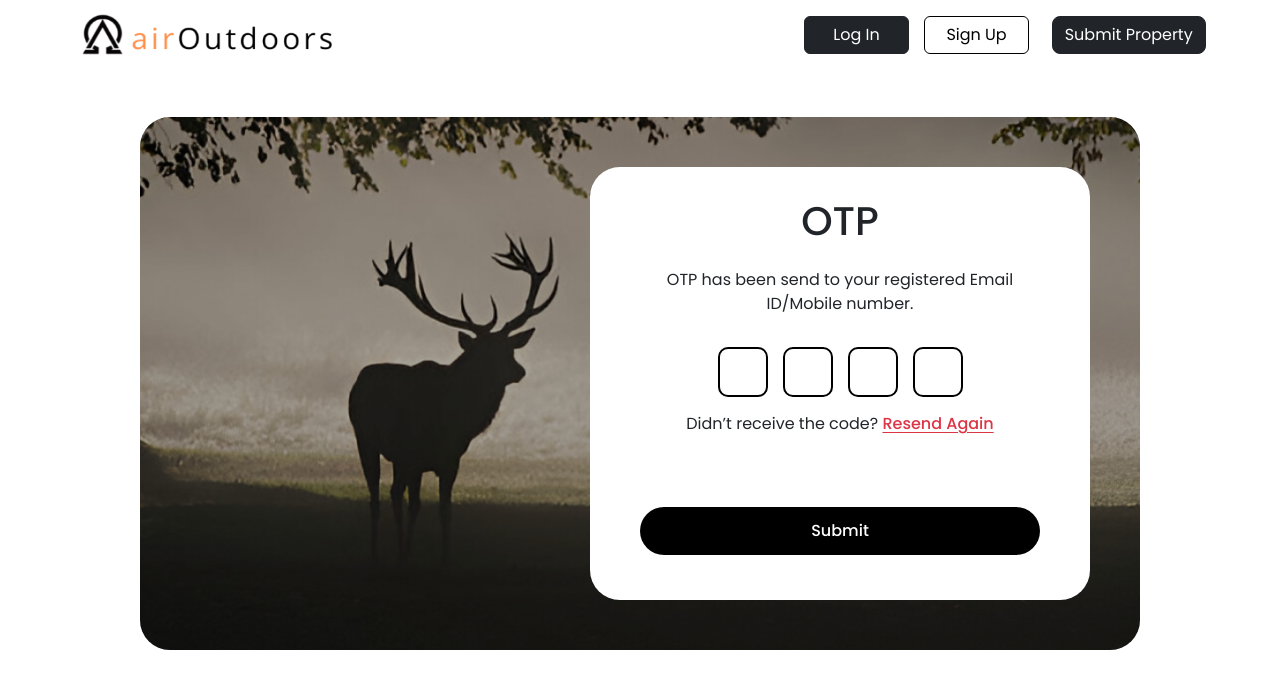
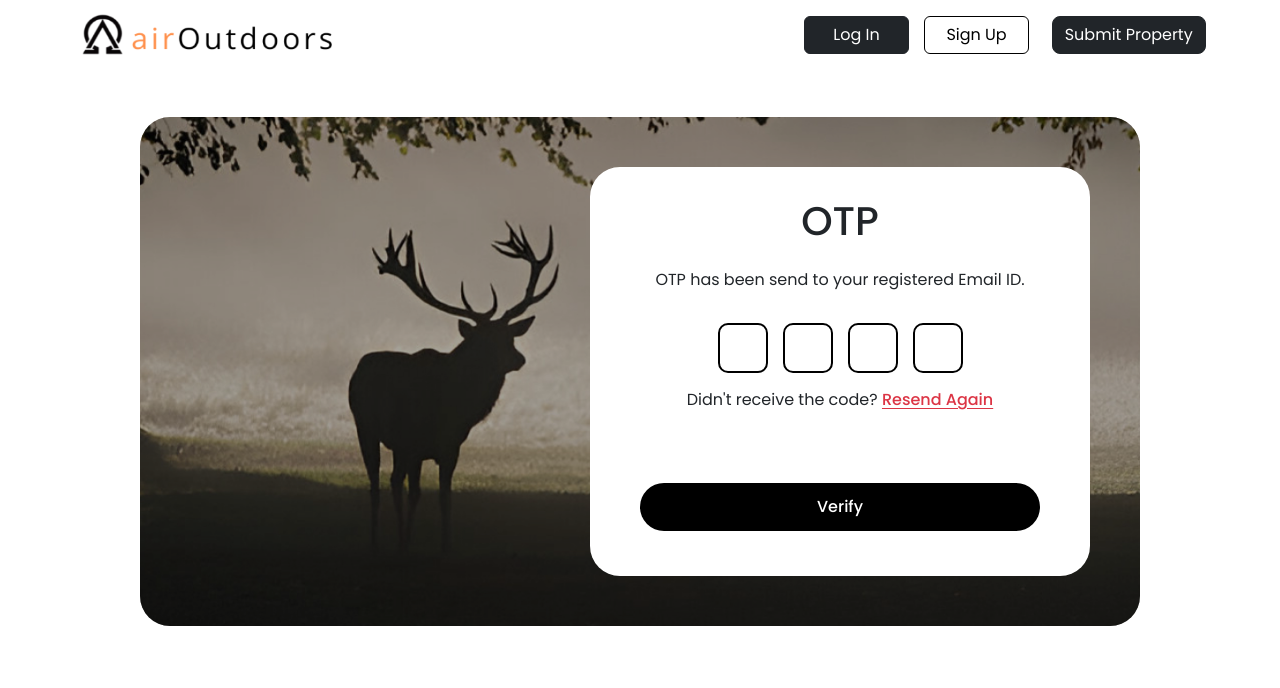
Before and after one commit to ujjwal060/airOutDoorFrontend, a React (Create React App) app: page /otp in a window 1280 px wide. Shown: the top 688 px of the page. Built offline with nearby package versions, Linux system fonts and the light colour scheme.

Commit message:
login forgate set

```diff
--- a/src/Auth/ForgotPassword/ForgotPassword.jsx
+++ b/src/Auth/ForgotPassword/ForgotPassword.jsx
@@ -1,32 +1,62 @@
-import React from 'react';
-import 'bootstrap/dist/css/bootstrap.min.css';
-import { Link } from "react-router-dom";
+import React, { useState } from "react";
+import "bootstrap/dist/css/bootstrap.min.css";
+import { useNavigate } from "react-router-dom";
+import axios from "axios";
+import { ToastContainer, toast } from "react-toastify";
+import "react-toastify/dist/ReactToastify.css";
 
 function ForgotPassword() {
+  const [email, setEmail] = useState("");
+  const navigate = useNavigate();
+
+  const handleSubmit = async (e) => {
+    e.preventDefault();
+
+    try {
+      const response = await axios.post("http://localhost:8000/user/forgate", { email });
+      if (response.status === 200) {
+        toast.success("OTP sent successfully!");
+        setTimeout(() => {
+          navigate("/otp",{state:{email:email}});
+        }, 2000);
+      }
+    } catch (error) {
+      toast.error(error.response?.data?.message);
+    }
+  };
+
   return (
-    <div className='forgotpassword'>
+    <div className="forgotpassword">
       <section class="py-5">
         <div class="container">
           <div class="row">
             <div class="col-sm-12">
               <div class="verfication">
-                        <form action="">
+                <form  onSubmit={handleSubmit}>
                   <h1 class="text-center">Forgot Password</h1>
                   <div class="field">
                     <label for="username">Email or Mobile Number</label>
-                                <input type="text" id="username" class="form-control" name="username" value="" placeholder="Enter Email or Mobile Number" required/>
+                    <input
+                      type="email"
+                      id="email"
+                      className="form-control"
+                      name="email"
+                      value={email}
+                      onChange={(e) => setEmail(e.target.value)}
+                      placeholder="Enter your Email"
+                      required
+                    />
                   </div>
-                            <Link to="/otp">
-                            <input type="submit" value="Submit" class="submit_btn" />
-                            </Link>
+                  <input type="submit" value="Send OTP" class="submit_btn" />
                 </form>
               </div>
             </div>
           </div>
         </div>
       </section>
+      <ToastContainer />
     </div>
-  )
+  );
 }
 
 export default ForgotPassword;
--- a/src/Auth/OTP/OTP.jsx
+++ b/src/Auth/OTP/OTP.jsx
@@ -1,36 +1,106 @@
-import React from 'react';
-import 'bootstrap/dist/css/bootstrap.min.css';
-import { Link } from "react-router-dom";
+import React, { useRef, useState } from "react";
+import "bootstrap/dist/css/bootstrap.min.css";
+import { useLocation, useNavigate } from "react-router-dom";
+import axios from "axios";
+import { ToastContainer, toast } from "react-toastify";
+import "react-toastify/dist/ReactToastify.css";
+function OTP() {
+  const [otp, setOtp] = useState(Array(4).fill(""));
+  const inputRefs = useRef([]);
+  const navigate = useNavigate();
+  const location = useLocation();
+  const email = location.state?.email;
 
-function OTP() {
+  const handleChange = (e, index) => {
+    const value = e.target.value;
+    if (/^[0-9]$/.test(value) || value === "") {
+      const newOtp = [...otp];
+      newOtp[index] = value;
+      setOtp(newOtp);
+
+      if (value && index < otp.length - 1) {
+        inputRefs.current[index + 1].focus();
+      }
+    }
+  };
+
+  const handleSubmit = async (e) => {
+    e.preventDefault();
+    const otpCode = otp.join("");
+
+    try {
+      const response = await axios.post(
+        "http://localhost:8000/user/verifyCode",
+        { verificationCode: otpCode, email: email }
+      );
+      toast.success("OTP verified successfully!");
+      setTimeout(() => {
+        navigate("/resetpassword",{state:{email:email}});
+      }, 2000);
+    } catch (error) {
+      toast.error(error.response?.data?.message);
+    }
+  };
+
+  const handleResend = async () => {
+    try {
+      const response = await axios.post("http://localhost:8000/user/sendOTP", {
+        email: email,
+      });
+      if (response.status === 200) {
+      toast.success("OTP resent successfully!");
+      }
+    } catch (error) {
+      toast.error(error.response?.data?.message);
+    }
+  };
+
   return (
-    <div className='otp'>
+    <div className="otp">
       <section class="py-5">
         <div class="container">
           <div class="row">
             <div class="col-sm-12">
               <div class="verfication">
-                        <form action="" class="text-center">
+                <form onSubmit={handleSubmit} class="text-center">
                   <h1>OTP</h1>
-                            <p>OTP has been send to your registered Email ID/Mobile number.</p>
+                  <p>
+                    OTP has been send to your registered Email ID.
+                  </p>
                   <div id="verify">
-                                <input class="input" type="text" inputmode="numeric" maxlength="1" />
-                                <input class="input" type="text" inputmode="numeric" maxlength="1" />
-                                <input class="input" type="text" inputmode="numeric" maxlength="1" />
-                                <input class="input" type="text" inputmode="numeric" maxlength="1" />
+                    {otp.map((digit, index) => (
+                      <input
+                        key={index}
+                        className="input"
+                        type="text"
+                        inputMode="numeric"
+                        maxLength="1"
+                        value={digit}
+                        onChange={(e) => handleChange(e, index)}
+                        ref={(el) => (inputRefs.current[index] = el)}
+                      />
+                    ))}
                   </div>
-                            <p>Didn’t receive the code? <a href="#" class="text-danger text-decoration-underline">Resend Again</a></p>
-                            <Link to="/resetpassword">
-                                <input type="submit" value="Submit" class="submit_btn" />
-                            </Link>
+                  <p>
+                    Didn't receive the code?{" "}
+                    <a
+                      href="#"
+                      className="text-danger text-decoration-underline"
+                      onClick={handleResend}
+                    >
+                      Resend Again
+                    </a>
+                  </p>
+                  <input type="submit" value="Verify" className="submit_btn" />
                 </form>
               </div>
             </div>
           </div>
         </div>
       </section>
+      <ToastContainer />
     </div>
-  )
+  );
 }
 
-export default OTP
+export default OTP;
```
Lines whose indentation alone changed are shown as unchanged.
